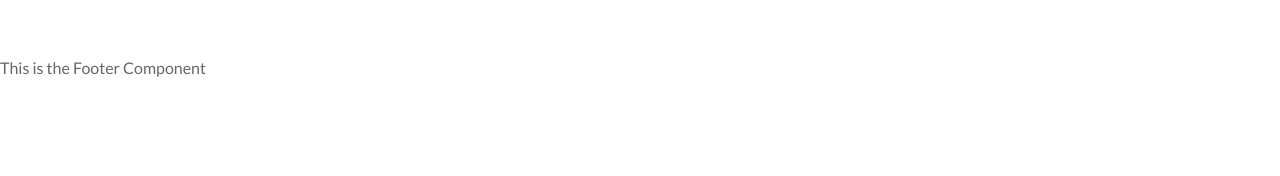
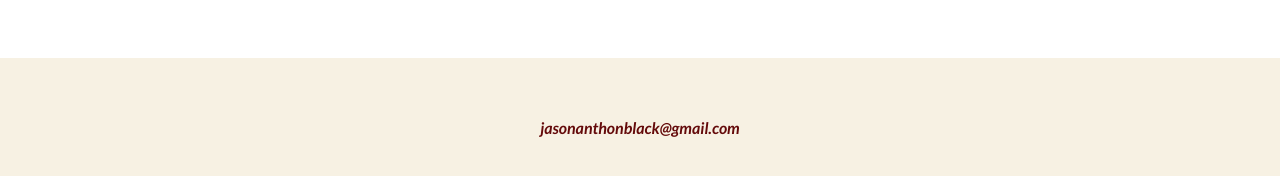
Before and after one commit to j-a-black/portfolio-v3, a React (Create React App) app: page / in a window 1280 px wide. Shown: the part 1272-1448 px from the top of the page. Before the commit the page ends 1349 px from the top, so only its background shows below. Built offline with nearby package versions, Linux system fonts and the light colour scheme.

Commit message:
completed footer

```diff
--- a/src/components/footer/footer.component.jsx
+++ b/src/components/footer/footer.component.jsx
@@ -1,5 +1,15 @@
+import "./footer.styles.scss";
+
 const Footer = () => {
-  return <footer>This is the Footer Component</footer>;
+  return (
+    <footer className="footer-container">
+      <address>
+        <a className="contact-email" href="mailto:jasonanthonblack@gmail.com">
+          jasonanthonblack@gmail.com
+        </a>
+      </address>
+    </footer>
+  );
 };
 
 export default Footer;
--- a/src/components/footer/footer.styles.scss
+++ b/src/components/footer/footer.styles.scss
@@ -0,0 +1,15 @@
+@import "../../sass-styles/variables";
+
+.footer-container {
+  margin: 0 auto;
+  padding: $container-all-sides-padding;
+  width: 100%;
+  height: 130px;
+  background-color: #f7f1e3;
+  display: grid;
+  place-items: center;
+
+  .contact-email {
+    color: $mahogany;
+  }
+}
```
